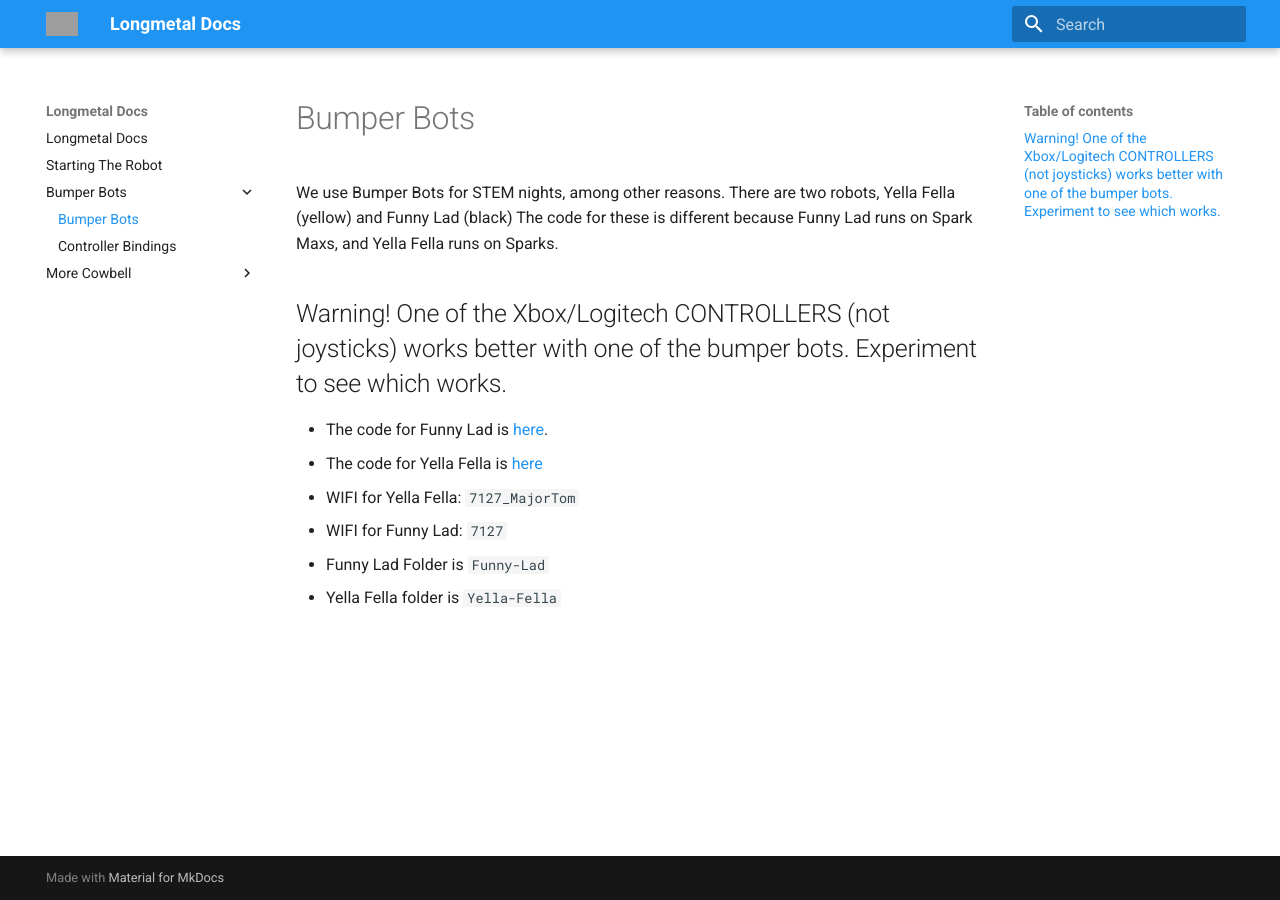
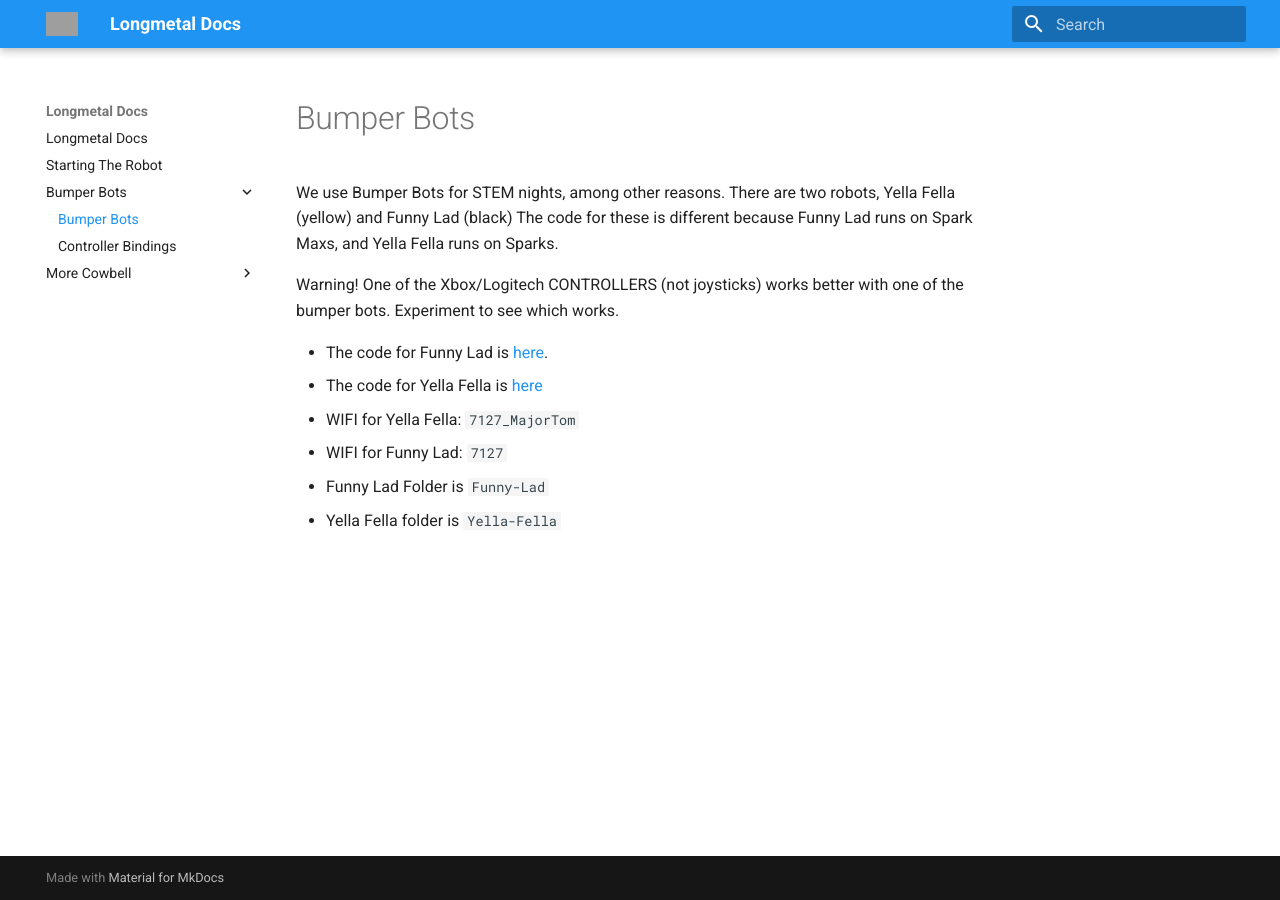
Before and after one commit to longmetal7127/metal-docs, an MkDocs documentation site: the page built from docs/Bumper-Bots/index.md, in a window 1280 px wide. Built offline with MkDocs 1.6.1 and Material for MkDocs 9.7.7, drawn with Linux system fonts in a browser that asks for light colours; grey boxes are pictures that could not be loaded.

Commit message:
Update index.md

```diff
--- a/docs/Bumper-Bots/index.md
+++ b/docs/Bumper-Bots/index.md
@@ -3,7 +3,7 @@
 We use Bumper Bots for STEM nights, among other reasons. There are two robots, Yella Fella (yellow) and Funny Lad (black)
 The code for these is different because Funny Lad runs on Spark Maxs, and Yella Fella runs on Sparks.
 
-##Warning! One of the Xbox/Logitech CONTROLLERS (not joysticks) works better with one of the bumper bots. Experiment to see which works.
+Warning! One of the Xbox/Logitech CONTROLLERS (not joysticks) works better with one of the bumper bots. Experiment to see which works.
 
 - The code for Funny Lad is  [here](https://github.com/longmetal7127/Funny-Lad).
 - The code for Yella Fella is [here](https://github.com/longmetal7127/Yella-Fella)
```
